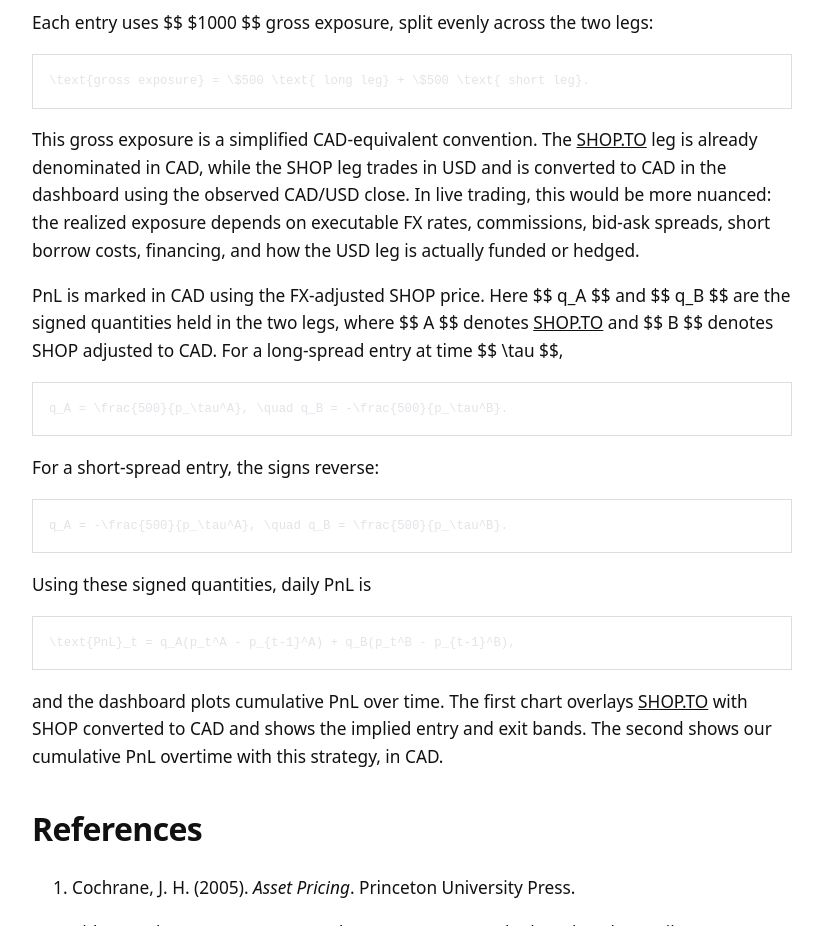
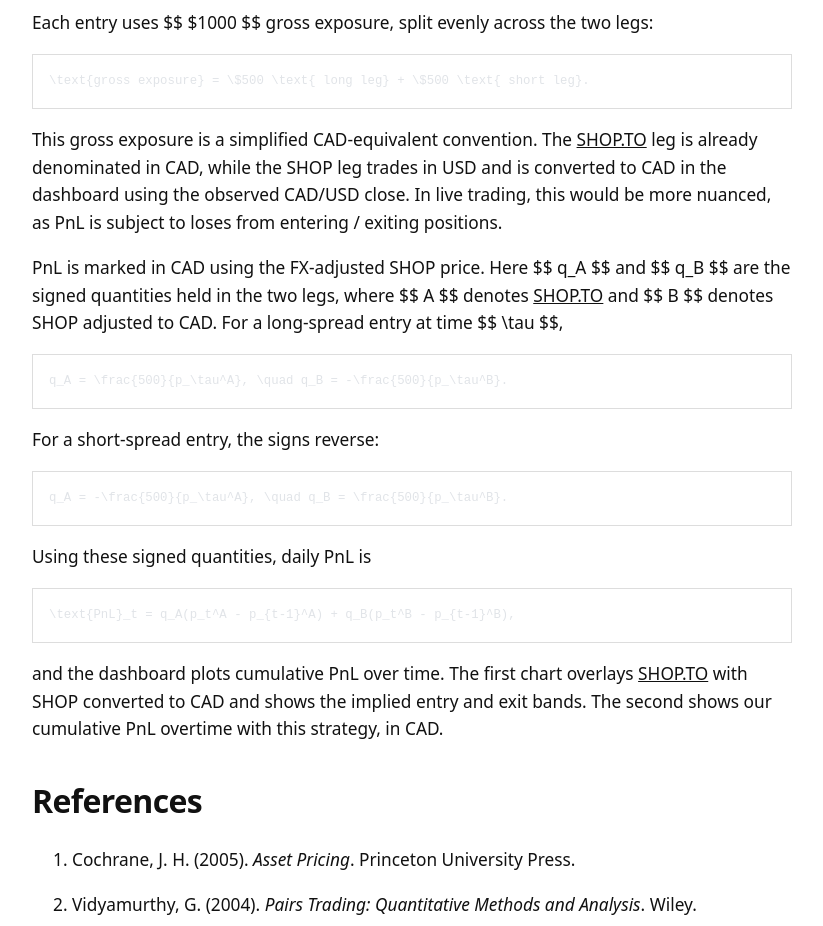
Before and after one commit to OmarHayat-DEV/pairs-trading-shopify, an Astro site in the folder web/: page /blog in a window 1280 px wide. Shown: the part 9760-10686 px from the top of the page, without its empty margins (228-1051 px from the left). Built offline with nearby package versions, Linux system fonts and the light colour scheme; Astro itself is replaced by a stand-in of ours; some packages are replaced by stand-ins of ours; code samples lack their colours.

Commit message:
update blog

````diff
--- a/web/src/content/blog.md
+++ b/web/src/content/blog.md
@@ -229,7 +229,7 @@ Each entry uses $$ \$1000 $$ gross exposure, split evenly across the two legs:
 \text{gross exposure} = \$500 \text{ long leg} + \$500 \text{ short leg}.
 ```
 
-This gross exposure is a simplified CAD-equivalent convention. The SHOP.TO leg is already denominated in CAD, while the SHOP leg trades in USD and is converted to CAD in the dashboard using the observed CAD/USD close. In live trading, this would be more nuanced: the realized exposure depends on executable FX rates, commissions, bid-ask spreads, short borrow costs, financing, and how the USD leg is actually funded or hedged.
+This gross exposure is a simplified CAD-equivalent convention. The SHOP.TO leg is already denominated in CAD, while the SHOP leg trades in USD and is converted to CAD in the dashboard using the observed CAD/USD close. In live trading, this would be more nuanced, as PnL is subject to loses from entering / exiting positions.
 
 PnL is marked in CAD using the FX-adjusted SHOP price. Here $$ q_A $$ and $$ q_B $$ are the signed quantities held in the two legs, where $$ A $$ denotes SHOP.TO and $$ B $$ denotes SHOP adjusted to CAD. For a long-spread entry at time $$ \tau $$,
 
````
